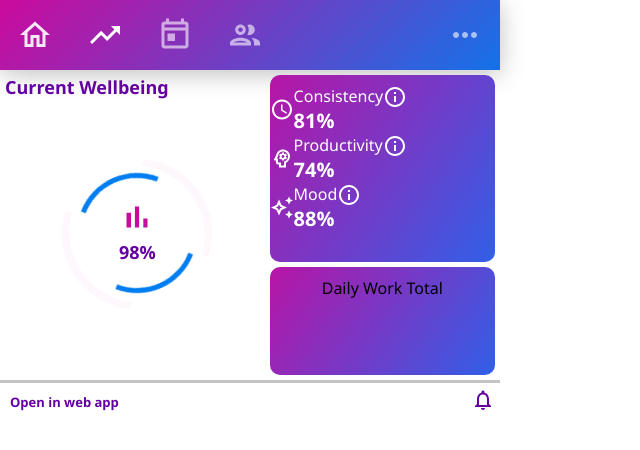
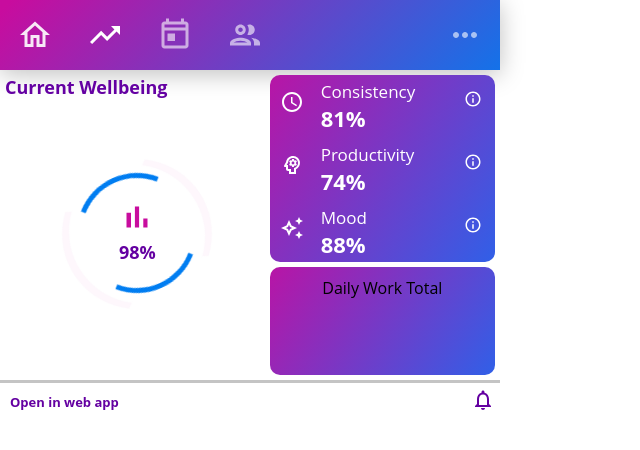
Before and after one commit to tomalner18/MOVE-Chrome-Extension, a website built with webpack: page src/popup.html in a window 1280 px wide. Both pictures are taken after a click on the button 105 px from the left and 36 px from the top of the page. Shown: the whole page, without its empty margins (0-640 px from the left). Built offline with nearby package versions, Linux system fonts and the light colour scheme.

Commit message:
complete percentage scores display

```diff
--- a/src/popup.html
+++ b/src/popup.html
@@ -11,6 +11,7 @@
   <link href="https://fonts.googleapis.com/icon?family=Material+Icons" rel="stylesheet">
   <link rel="stylesheet" href="styles/shared-style.css">
   <link rel="stylesheet" href="styles/study-style.css">
+  <!-- <link href="https://fonts.googleapis.com/css?family=Open+Sans" rel="stylesheet"> -->
 </head>
 
 <body>
@@ -76,40 +77,46 @@
           <div class="wellbeing-number">
             98%
           </div>
-          <span class="tooltiptext">Your wellbeing score is calculated as an average of your mood and
-            productivity ratings, reduced by the variance in your study and break behaviour.
+          <span class="tooltiptext">Your wellbeing score is calculated as an average of consistency
+            along with your productivity and mood ratings.
           </span>
         </div>
       </div>
       <div class="Percentage-Scores">
         <div class="consistency stat-score">
-          <img src="icons/schedule_white_24dp.svg" alt="">
+          <div class="icon">
+            <img src="icons/schedule_white_24dp.svg" alt="">
+          </div>
           <div class="stat-box">
             <div class="title">Consistency</div>
             <div class="value">81%</div>
           </div>
           <div class="info">
-            <img src="icons/info_white_24dp.svg" alt="">
+            <img src="icons/info_white_18dp.svg" alt="">
           </div>
         </div>
         <div class="productivity stat-score">
-          <img src="icons/psychology_white_24dp.svg" alt="">
+          <div class="icon">
+            <img src="icons/psychology_white_24dp.svg" alt="">
+          </div>
           <div class="stat-box">
             <div class="title">Productivity</div>
             <div class="value">74%</div>
           </div>
           <div class="info">
-            <img src="icons/info_white_24dp.svg" alt="">
+            <img src="icons/info_white_18dp.svg" alt="">
           </div>
         </div>
         <div class="mood stat-score">
-          <img src="icons/auto_awesome_white_24dp.svg" alt="">
+          <div class="icon">
+            <img src="icons/auto_awesome_white_24dp.svg" alt="">
+          </div>
           <div class="stat-box">
             <div class="title">Mood</div>
             <div class="value">88%</div>
           </div>
           <div class="info">
-            <img src="icons/info_white_24dp.svg" alt="">
+            <img src="icons/info_white_18dp.svg" alt="">
           </div>
         </div>
       </div>
--- a/src/styles/shared-style.css
+++ b/src/styles/shared-style.css
@@ -4,7 +4,7 @@
 }
 
 body {
-  font-family: 'Segoe UI', Tahoma, Geneva, Verdana, sans-serif;
+  font-family: "Open Sans", 'Segoe UI', Tahoma, Geneva, Verdana, sans-serif;
 }
 
 /* Nav-bar */
--- a/src/styles/study-style.css
+++ b/src/styles/study-style.css
@@ -134,32 +134,48 @@ button.active {
 
 .Percentage-Scores {
   grid-area: Percentage-Scores;
+  display: grid;
   background: linear-gradient(124.58deg, rgba(200, 12, 158) -11.8%, rgba(0, 122, 255) 135.63%);
   border-radius: 10px;
   display: flex;
   flex-direction: column;
   margin-bottom: 5px;
-  padding-top: 10px;
-  color: #fff
+  color: #fff;
+  grid-template-areas: "consistency" "productivity" "mood";
+  grid-template-columns: 1fr 1fr 1fr
 }
 
 .stat-score {
-  display: flex;
-  flex-direction: row;
+  display: grid;
+  grid-template-areas: "icon stat-box info";
+  grid-auto-flow: column;
+  grid-template-columns: 2fr 7fr 1fr;
+  margin: 5px 10px 5px 10px;
 }
+
+.stat-score .icon {
+  margin-top: 10px;
+}
+
+.stat-score .info {
+  margin-top: 10px;
+}
+
 
 .stat-box {
   float: left;
 }
 
 .stat-box .title {
-  font-size: 16px;
+  font-size: 17px;
 }
 
 .stat-box .value {
-  font-size: 20px;
+  font-size: 22px;
   font-weight: bold;
 }
+
+
 
 .Work-Total {
   grid-area: Work-Total;
```
Also changed, not shown: src/icons/info_white_18dp.svg (added), src/icons/info_white_24dp.svg (deleted).
